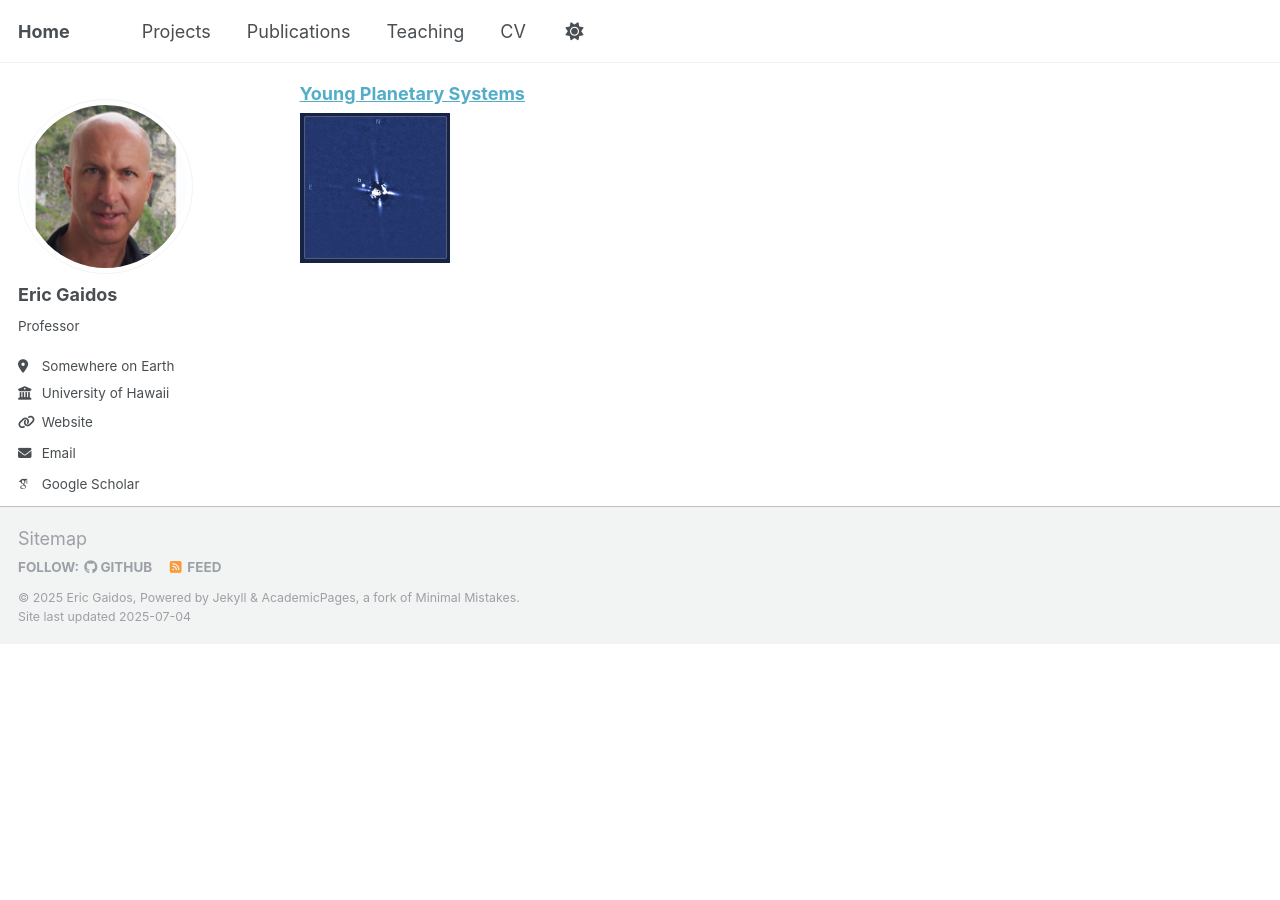
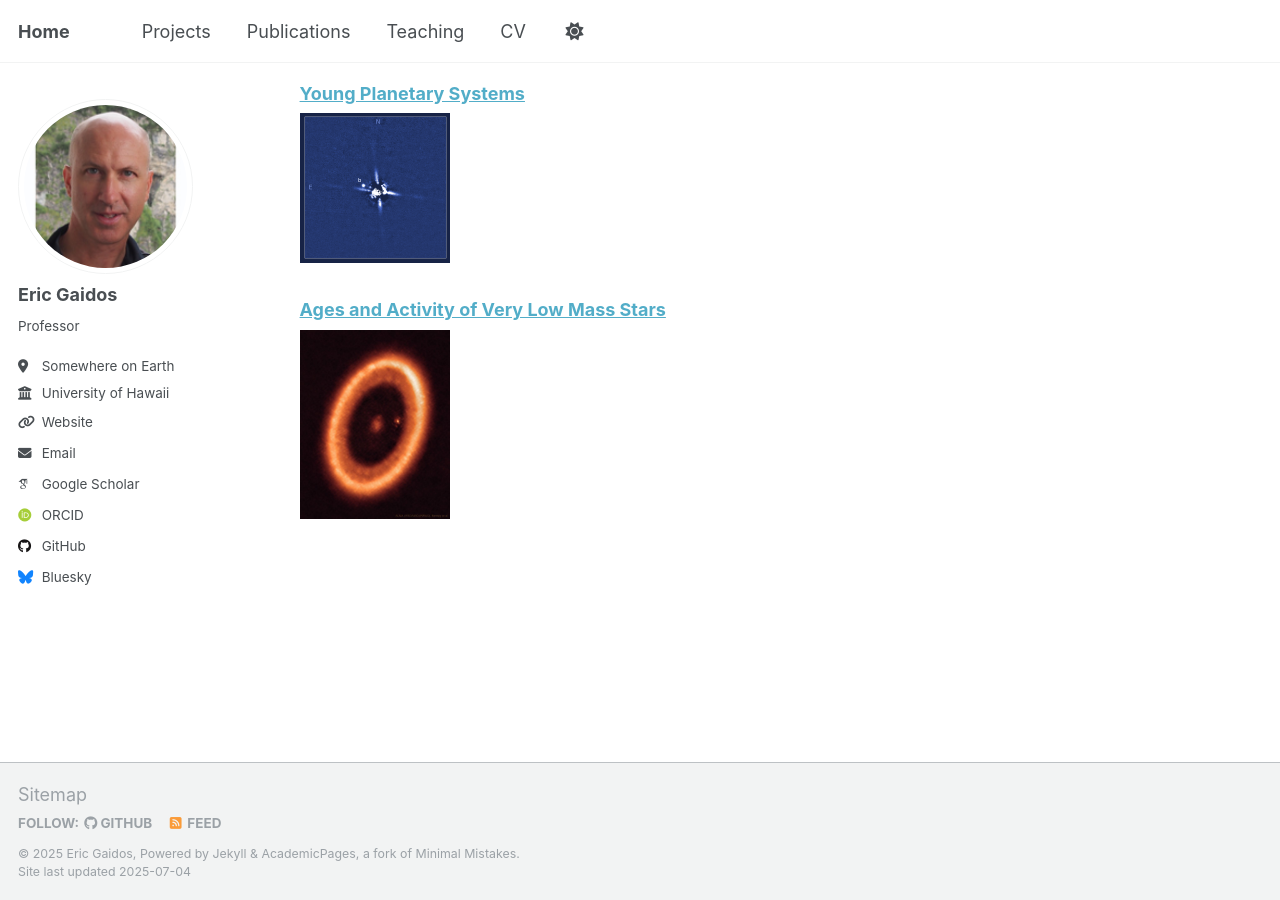
Before and after one commit to egaidos/egaidos.github.io, a Jekyll site: the page built from projects.md, in a window 1280 px wide and 900 px high, scrolled down 547 px. Built offline with Jekyll 4.4.1, drawn with Linux system fonts in a browser that asks for light colours; some web fonts are replaced; our own code applies the rules of GitHub Pages for plain Markdown files; a style sheet for code colours, icons or effects is not loaded; before the commit the page ends 1191 px from its top, so only the background shows below that.

Commit message:
Update projects.md

```diff
--- a/projects.md
+++ b/projects.md
@@ -34,3 +34,10 @@
 <a href="../young.html" class="image fit thumb"><img src="../images/2M0437b.png" width=150 height=150 alt="Young Planetary Systems" /></a>
 
 </article>
+
+<article class="6u$ 12u$(xsmall) work-item">
+<h3><a href ="./mdwarfs.html">Ages and Activity of Very Low Mass Stars</a></h3>
+<a href="./mdwarfs.html" class="image fit thumb">
+<img src="../images/PDS70.jpg" width=150 height=150 alt="Ages and Activity of Very Low Mass Stars" /></a>
+
+</article>
```
